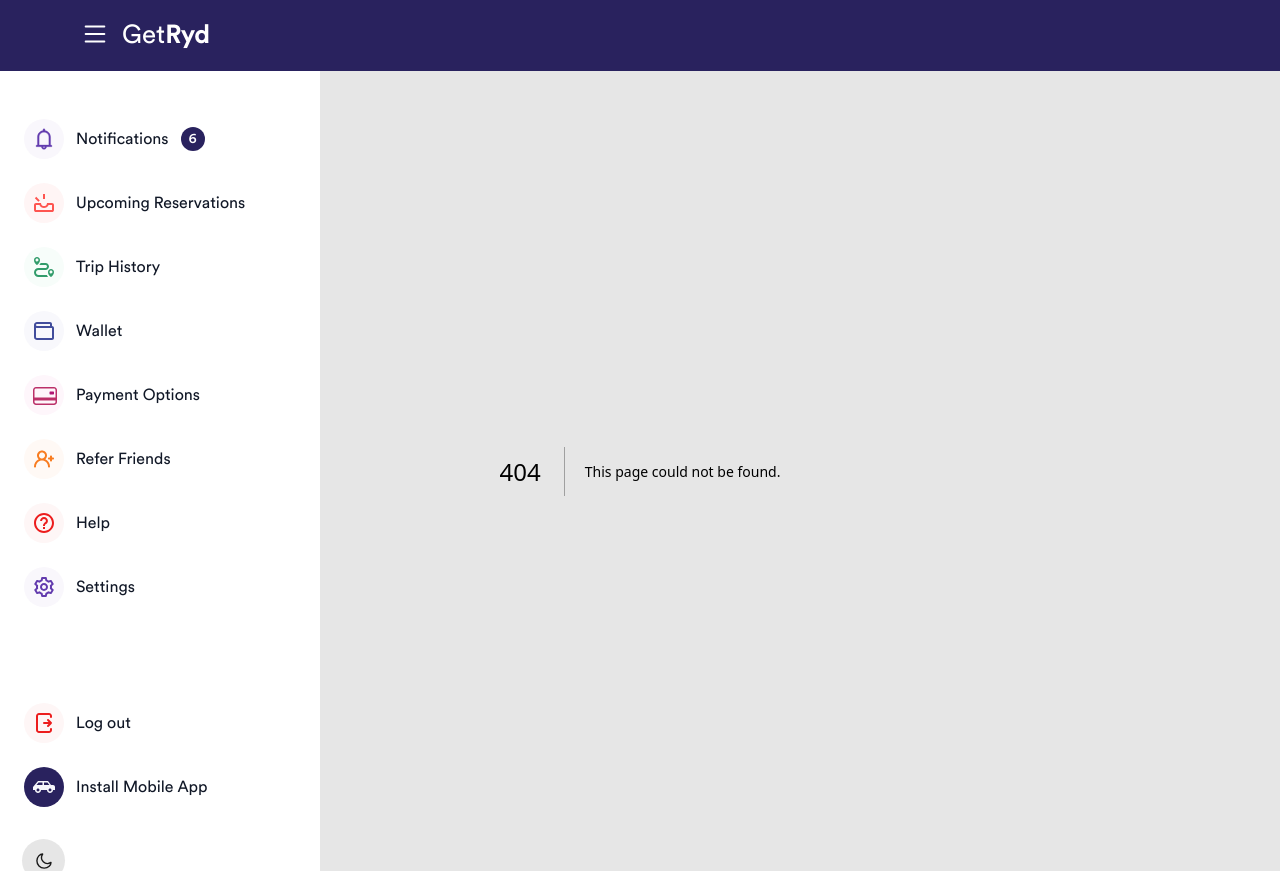
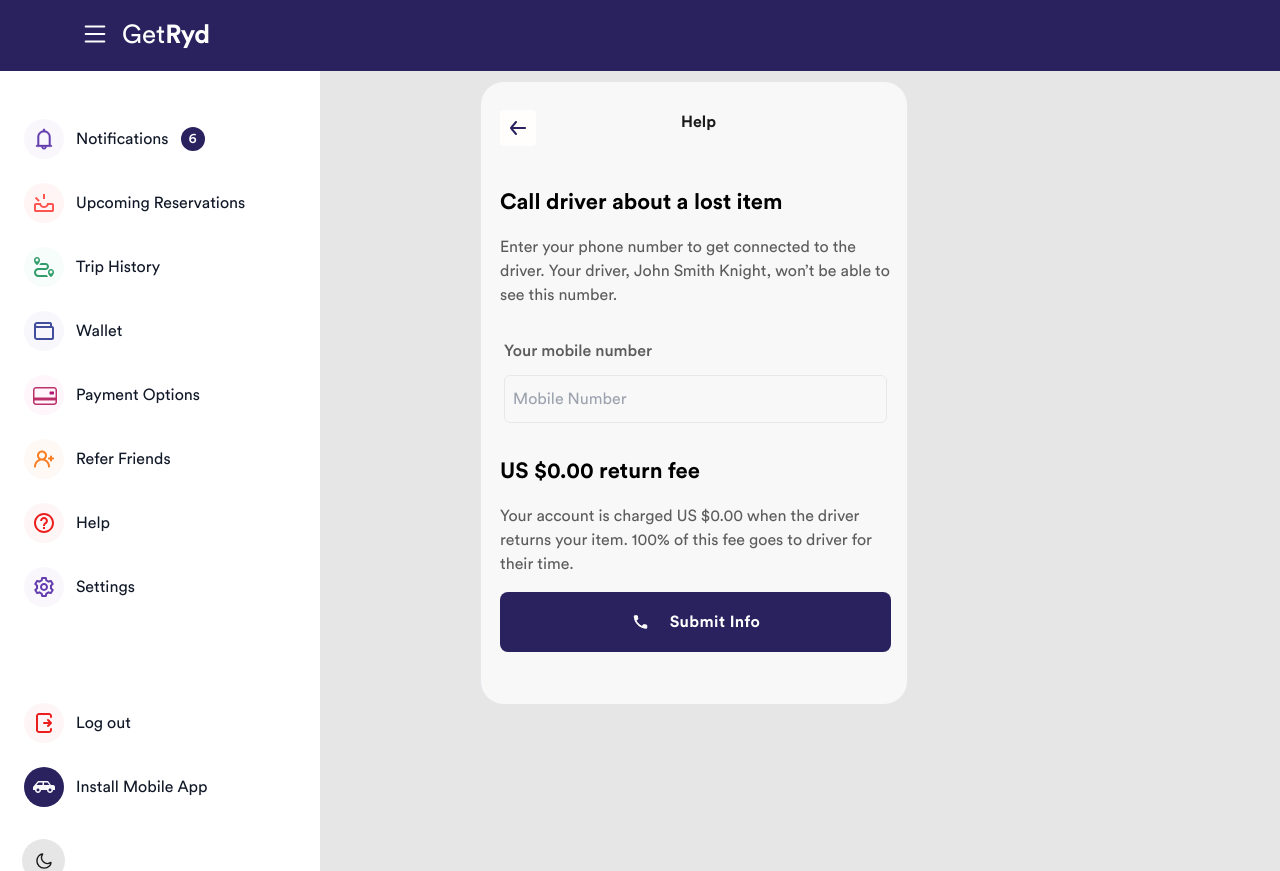
Before and after one commit to shohan-ch/ride-sharing-platform, a Next.js app: page /trip_history/lost-item-call-driver in a window 1280 px wide. Before the commit this address had no page. Built offline with nearby package versions, Linux system fonts and the light colour scheme.

Commit message:
Page:lostItemformCall driver page added

```diff
--- /dev/null
+++ b/src/components/TripHistory/LostItemFormCallDriver/LostItemFormCallDriver.jsx
@@ -0,0 +1,59 @@
+import InputField from "@/components/Forms/InputField";
+import Button from "@/components/Utils/Button/Button";
+
+import Link from "next/link";
+export default () => {
+  return (
+    <>
+      <section className="sec items-center justify-center md:block md:h-full md:w-full lg:flex lg:justify-start lg:pl-[480px] lg:pt-[10px] 2xs:block 2xs:h-full 2xs:w-full">
+        <div className="wrapper relative  border bg-gray-1 pr-4  pl-[19px] pt-5 dark:bg-dark-bg sm:pb-8 sm:dark:border-0 lg:w-[428px] lg:rounded-3xl lg:dark:border 2xs:h-full 2xs:w-auto 2xs:pt-2 2xs:pb-10 2xs:dark:border-0">
+          <div className="sm:pt-4 sm:text-left lg:pt-0 2xs:px-0 2xs:pt-0 2xs:text-left">
+            <div className="scroll_div h-full overflow-y-auto overflow-x-hidden py-2 dark:border-[#2C2C35] md:h-full lg:h-[390px] xl:h-[490px] 2xl:h-[490px] 3xl:h-[700px]">
+              <div className="pickup_header mb-10 flex md:pr-[76px] lg:pr-[30px] 2xs:mb-3">
+                <Link href="/trip_history/lost_item">
+                  <img src="/assets/icons/backBgWhite.svg" alt="svg_icon" />
+                </Link>
+                <h2 className="mx-auto font-extrabold text-black dark:text-gray-2 2xl:text-22 3xl:text-[24px] 2xs:text-[18px]">
+                  Help
+                </h2>
+              </div>
+              <div className="rounded-5 mx-auto mt-2 rounded-lg px-0 pb-8 dark:text-white 2xs:mt-2 2xs:pt-0">
+                <p className="font-bold md:text-[20px] lg:text-[22px] 2xs:text-[18px]">
+                  Call driver about a lost item
+                </p>
+                <p className="mt-4 text-gray-light dark:text-white">
+                  Enter your phone number to get connected to the driver. Your
+                  driver, John Smith Knight, won’t be able to see this number.
+                </p>
+              </div>
+              {/* Form */}
+              <form action="#">
+                <div className="px-1 sm:mb-8 2xs:mb-4">
+                  <InputField
+                    label="Your mobile number"
+                    placeholder="Mobile Number"
+                    type="text"
+                  />
+                </div>
+              </form>
+              <div className="rounded-5 mx-auto mt-2 rounded-lg px-0 pb-8 dark:text-white 2xs:mt-2 2xs:pt-0">
+                <p className="font-bold md:text-[20px] lg:text-[22px] 2xs:text-[18px]">
+                  US $0.00 return fee
+                </p>
+                <p className="mt-4 text-gray-light dark:text-white">
+                  Your account is charged US $0.00 when the driver returns your
+                  item. 100% of this fee goes to driver for their time.
+                </p>
+              </div>
+            </div>
+
+            <Button color="blue" iconPosition="left" iconName="mobile">
+              {" "}
+              Submit Info
+            </Button>
+          </div>
+        </div>
+      </section>
+    </>
+  );
+};
--- a/src/icons/IconSvg.js
+++ b/src/icons/IconSvg.js
@@ -519,6 +519,22 @@
       />
     </svg>
   ),
+  mobile: (
+    <svg
+      className="mr-3"
+      width={19}
+      height={18}
+      viewBox="0 0 19 18"
+      fill="none"
+      xmlns="http://www.w3.org/2000/svg"
+    >
+      <path
+        d="M12.6995 11.5885L12.6995 11.5886L12.7057 11.5906C13.5862 11.8762 14.5307 12.035 15.5075 12.035C15.6364 12.035 15.75 12.1486 15.75 12.2775V14.865C15.75 14.9972 15.7146 15.1102 15.6691 15.175C15.6489 15.2038 15.6295 15.2196 15.6118 15.2291C15.5951 15.2381 15.5642 15.25 15.5075 15.25C8.82345 15.25 3.25 9.68367 3.25 2.9925C3.25 2.92627 3.2637 2.8929 3.27206 2.87748C3.28075 2.86146 3.29489 2.84428 3.32225 2.82599C3.38611 2.7833 3.50152 2.75 3.6425 2.75H6.2375C6.36636 2.75 6.48 2.86364 6.48 2.9925C6.48 3.96462 6.62989 4.90891 6.92396 5.79301C6.95034 5.88037 6.93286 5.97286 6.87251 6.04417L5.43339 7.26927L5.13971 7.51928L5.30695 7.86682C6.41592 10.1713 8.48872 12.1643 10.7097 13.2238L11.0684 13.3949L11.316 13.0841L12.4726 11.6328C12.5008 11.6085 12.5345 11.5912 12.571 11.5825C12.6135 11.5724 12.6581 11.5745 12.6995 11.5885Z"
+        fill="#FFFEFD"
+        stroke="#FFFEFD"
+      />
+    </svg>
+  ),
 };
 
 export default ({ name }) => {
--- /dev/null
+++ b/src/pages/trip_history/lost-item-call-driver.js
@@ -0,0 +1,9 @@
+import LostItemFormCallDriver from "@/components/TripHistory/LostItemFormCallDriver/LostItemFormCallDriver";
+
+export default () => {
+  return (
+    <>
+      <LostItemFormCallDriver />
+    </>
+  );
+};
```
Also changed, not shown: src/pages/trip_history/lost-item-form-one.js (renamed from src/pages/trip_history/lostItemFormOne.js).
